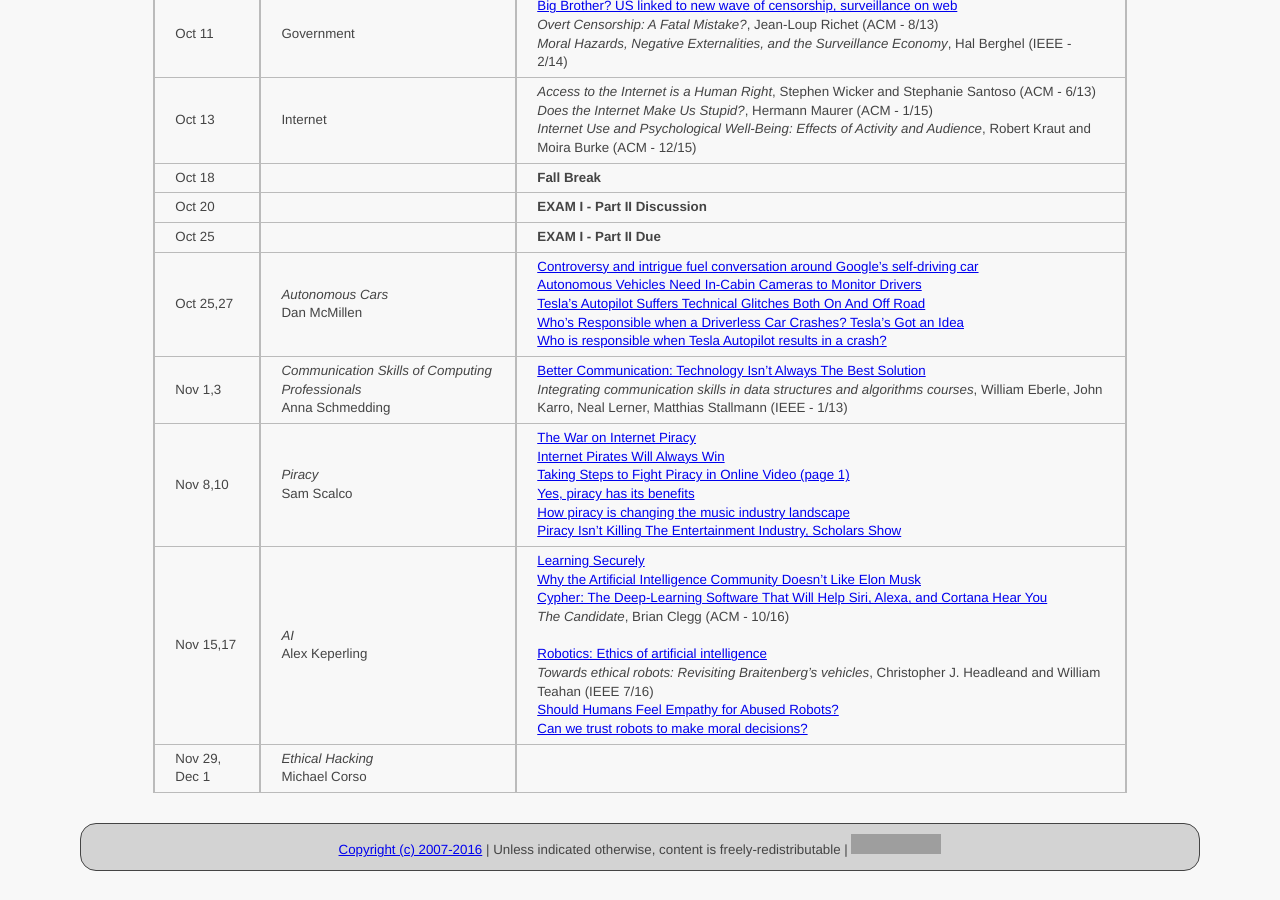
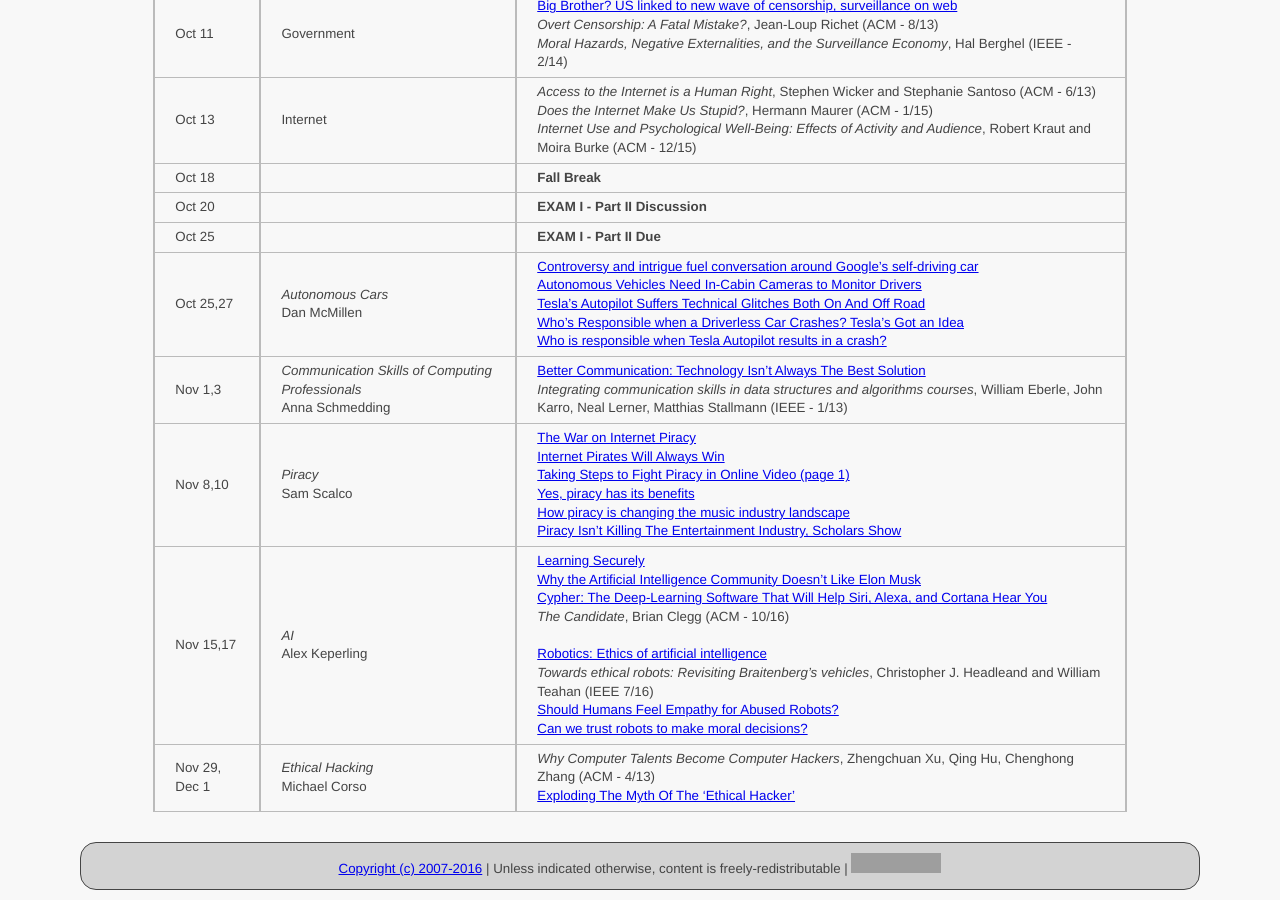
Before and after one commit to ycpcs/cs456-fall2016, a Jekyll site: the page built from schedule/index.md, in a window 1280 px wide and 900 px high, scrolled down 950 px. Built offline with Jekyll 4.4.1, drawn with Linux system fonts in a browser that asks for light colours; grey boxes are pictures that could not be loaded.

Commit message:
add hacking articles
add hacking articles

```diff
--- a/schedule/index.md
+++ b/schedule/index.md
@@ -34,7 +34,7 @@ All reading materials can be accessed via [Schmidt Library](http://library.ycp.e
 > Nov 1,3   | *Communication Skills of Computing Professionals* <br /> Anna Schmedding | [Better Communication: Technology Isn't Always The Best Solution](http://www.forbes.com/sites/ciocentral/2011/01/04/better-communication-technology-isnt-always-the-best-solution/#46618fd83869) <br /> *Integrating communication skills in data structures and algorithms courses*, William Eberle, John Karro, Neal Lerner, Matthias Stallmann (IEEE - 1/13)|
 > Nov 8,10  | *Piracy* <br /> Sam Scalco | [The War on Internet Piracy](https://www.bloomberg.com/gadfly/articles/2016-03-23/google-and-media-titans-clash-in-a-war-on-internet-piracy) <br /> [Internet Pirates Will Always Win](http://www.nytimes.com/2012/08/05/sunday-review/internet-pirates-will-always-win.html) <br /> [Taking Steps to Fight Piracy in Online Video (page 1)](http://www.streamingmedia.com/Articles/ReadArticle.aspx?ArticleID=90584&PageNum=1) <br /> [Yes, piracy has its benefits](http://www.businesscircle.com.my/yes-piracy-has-its-benefits/) <br /> [How piracy is changing the music industry landscape](http://theconversation.com/how-piracy-is-changing-the-music-industry-landscape-31919) <br /> [Piracy Isn’t Killing The Entertainment Industry, Scholars Show](https://torrentfreak.com/piracy-isnt-hurting-the-entertainment-industry-121003/) |
 > Nov 15,17 | *AI* <br /> Alex Keperling | [Learning Securely](http://cacm.acm.org/magazines/2016/11/209133-learning-securely/fulltext) <br /> [Why the Artificial Intelligence Community Doesn't Like Elon Musk](https://www.inverse.com/article/23048-elon-musk-artificial-intelligence) <br /> [Cypher: The Deep-Learning Software That Will Help Siri, Alexa, and Cortana Hear You](http://spectrum.ieee.org/at-work/start-ups/cypher-the-deeplearning-software-that-will-help-siri-alexa-and-cortana-hear-you) <br /> *The Candidate*, Brian Clegg (ACM - 10/16) <br /> <br /> [Robotics: Ethics of artificial intelligence](http://www.nature.com/news/robotics-ethics-of-artificial-intelligence-1.17611) <br /> *Towards ethical robots: Revisiting Braitenberg's vehicles*, Christopher J. Headleand and William Teahan (IEEE 7/16)  <br /> [Should Humans Feel Empathy for Abused Robots?](http://www.slate.com/blogs/future_tense/2013/05/02/robot_human_interaction_should_we_feel_empathy_for_abused_machines_video.html) <br /> [Can we trust robots to make moral decisions?](http://qz.com/653575/can-we-trust-robots-to-make-moral-decisions/) |
-> Nov 29, Dec 1 | *Ethical Hacking* <br /> Michael Corso |  |
+> Nov 29, Dec 1 | *Ethical Hacking* <br /> Michael Corso | *Why Computer Talents Become Computer Hackers*, Zhengchuan Xu, Qing Hu, Chenghong Zhang (ACM - 4/13) <br /> [Exploding The Myth Of The 'Ethical Hacker'](http://www.forbes.com/sites/parmyolson/2012/07/31/exploding-the-myth-of-the-ethical-hacker/#5c7116947548) |
 
 
 
```
